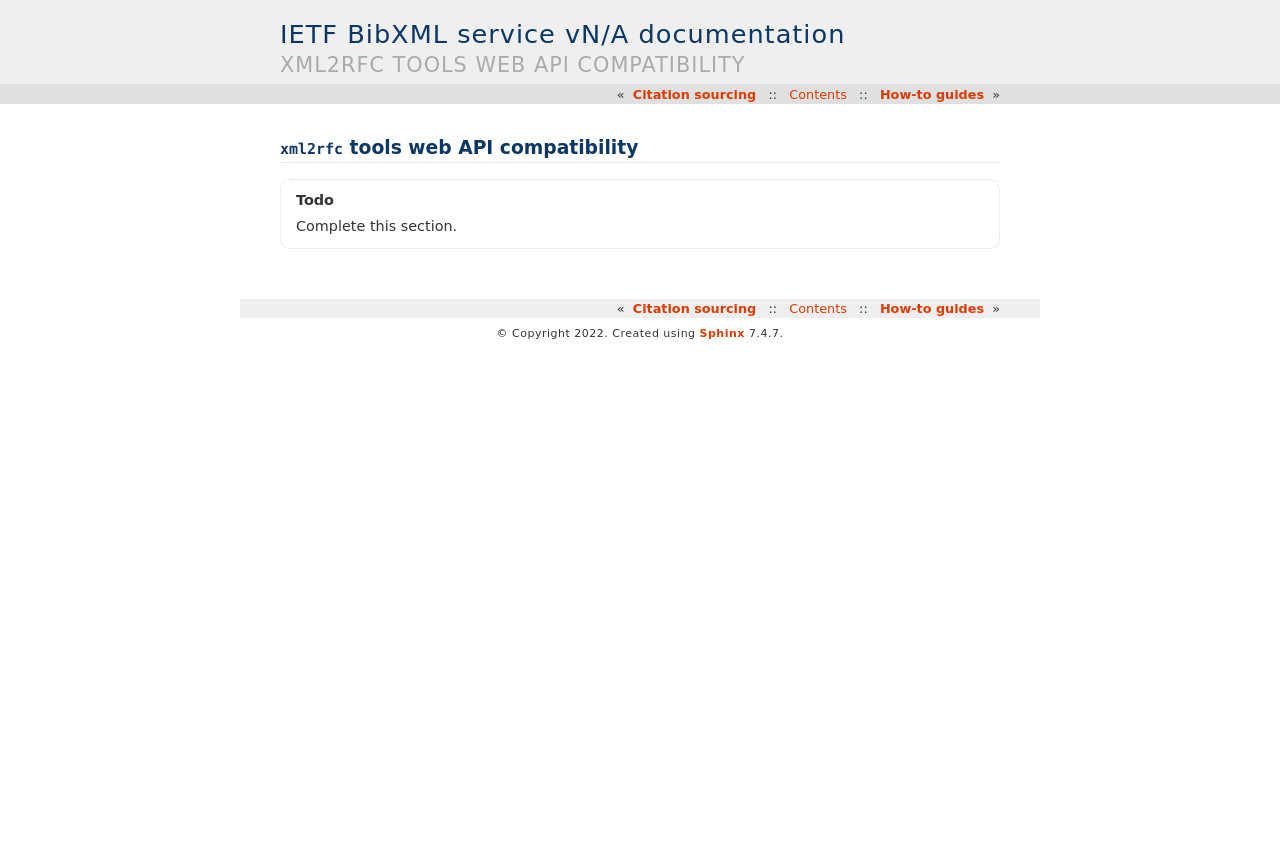
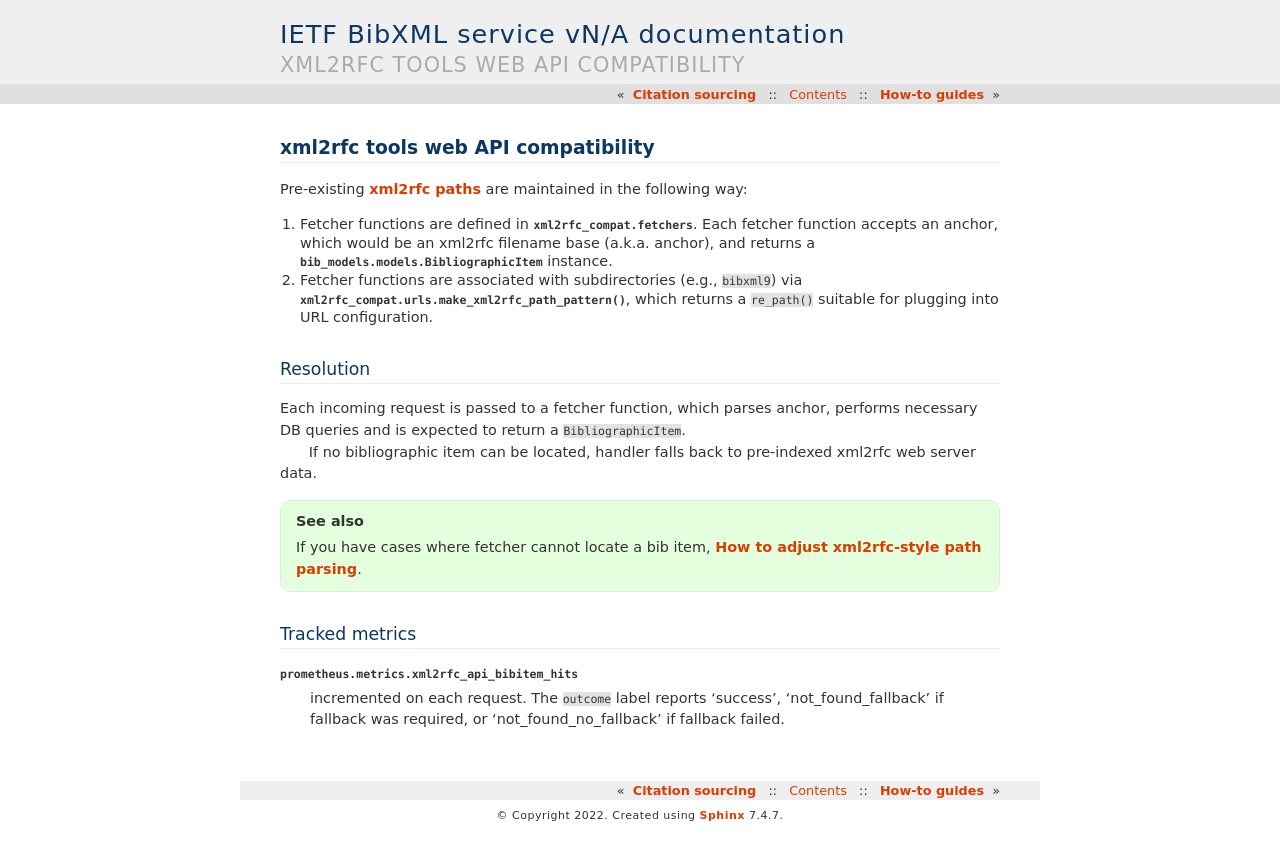
Before and after one commit to ietf-tools/bibxml-service, a Sphinx documentation site: the page built from docs/topics/xml2rfc-compat.rst, in a window 1280 px wide. Shown: the top 860 px of the page. Built offline with Sphinx 7.4.7, drawn with Linux system fonts in a browser that asks for light colours; pages that are not in the unit, such as notebooks, are missing from menus.

Commit message:
docs: add topics/xml2rfc-compat

```diff
--- a/docs/topics/xml2rfc-compat.rst
+++ b/docs/topics/xml2rfc-compat.rst
@@ -1,5 +1,36 @@
-=======================================
-``xml2rfc`` tools web API compatibility
-=======================================
+===================================
+xml2rfc tools web API compatibility
+===================================
 
-.. todo:: Complete this section.
+Pre-existing :term:`xml2rfc paths <xml2rfc-style path>`
+are maintained in the following way:
+
+1. Fetcher functions are defined in :mod:`xml2rfc_compat.fetchers`.
+   Each fetcher function accepts an anchor,
+   which would be an xml2rfc filename base (a.k.a. anchor),
+   and returns a :class:`bib_models.models.BibliographicItem` instance.
+
+2. Fetcher functions are associated with subdirectories
+   (e.g., ``bibxml9``) via :func:`xml2rfc_compat.urls.make_xml2rfc_path_pattern`,
+   which returns a ``re_path()`` suitable for plugging into URL configuration.
+
+Resolution
+==========
+
+Each incoming request is passed to a fetcher function,
+which parses anchor, performs necessary DB queries and is expected
+to return a ``BibliographicItem``.
+
+If no bibliographic item can be located, handler falls back
+to pre-indexed xml2rfc web server data.
+
+.. seealso:: If you have cases where fetcher cannot locate a bib item,
+             :doc:`/howto/adjust-xml2rfc-paths`.
+
+Tracked metrics
+===============
+
+:data:`prometheus.metrics.xml2rfc_api_bibitem_hits`
+    incremented on each request. The ``outcome`` label
+    reports 'success', 'not_found_fallback' if fallback was required,
+    or 'not_found_no_fallback' if fallback failed.
```
